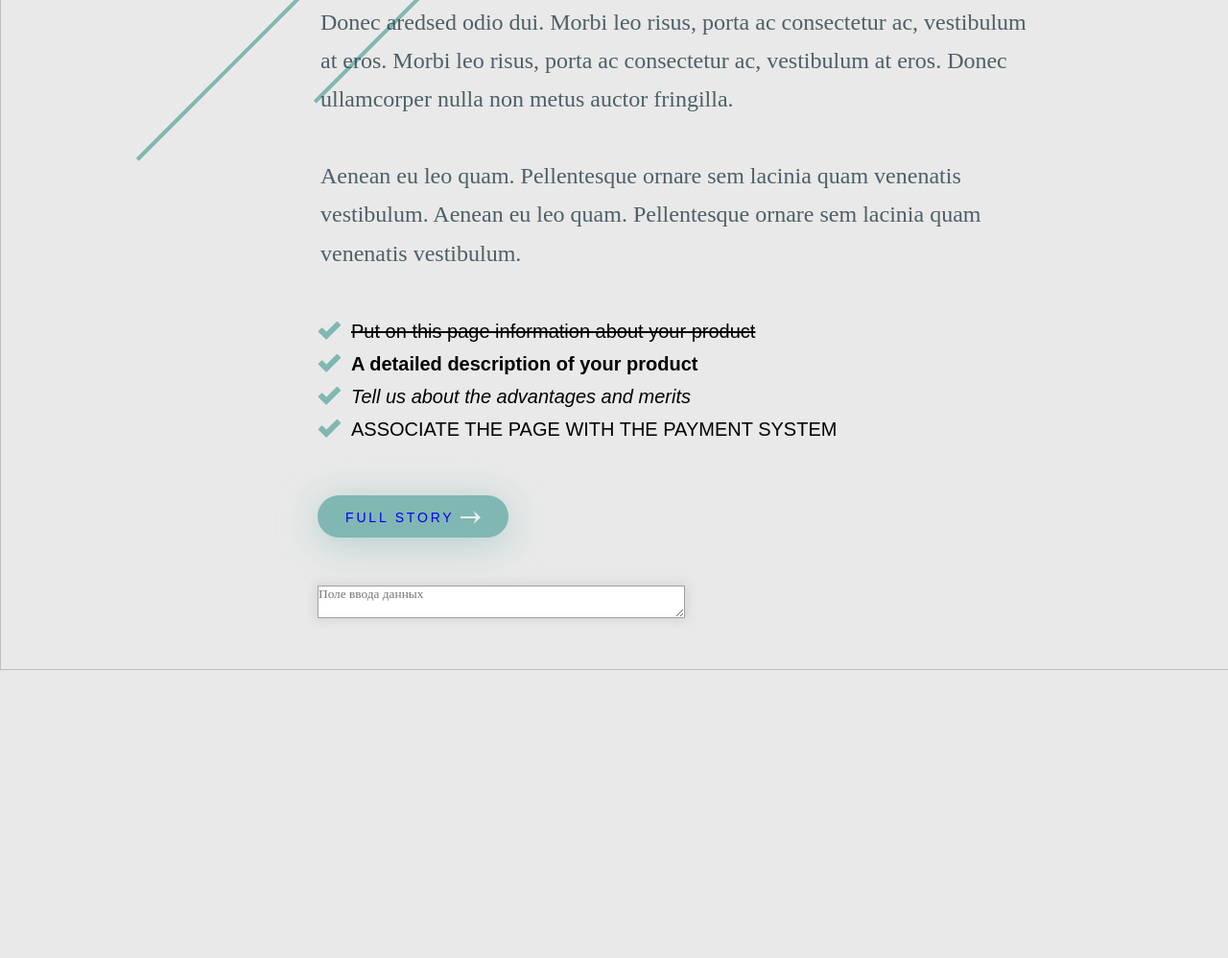
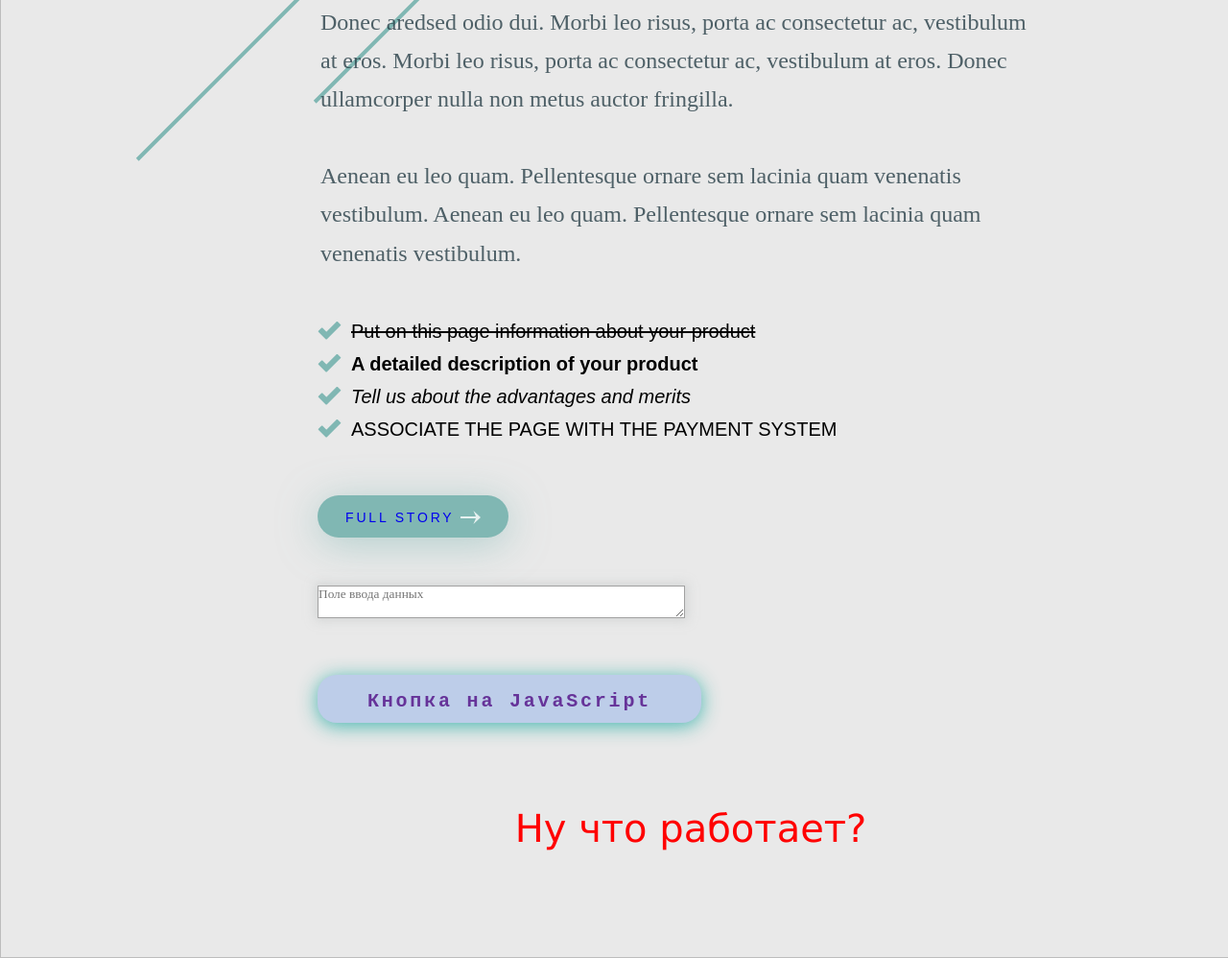
Before and after one commit to DenisAnf/practice-1, a plain HTML site: page index.html in a window 1280 px wide. Shown: the part 1002-2000 px from the top of the page at 96% size. Before the commit the page ends 1700 px from the top, so only its background shows below. Drawn offline with Linux system fonts and the light colour scheme.

Commit message:
add button on JS

```diff
--- a/css/style.css
+++ b/css/style.css
@@ -44,7 +44,7 @@ body {
 	background: url('../img/group-1.svg') 141px 106px/1190px 1064px no-repeat;
 	background-color: #e9e9e9;
 	width: 1440px;
-	height: 1700px;
+	height: 2000px;
 }
 
 .h1 {
@@ -178,3 +178,41 @@ body {
 	border: 1px solid wheat;
 	box-shadow: 0 0 10px 2px rgba(255, 0, 0, 0.363);
 }
+
+.botton-js {
+	color: rebeccapurple;
+	font-size: 20px;
+	font-weight: 900;
+	font-family: 'Courier New', Courier, monospace;
+	letter-spacing: 2.8px;
+	width: 400px;
+	height: 50px;
+	border-radius: 20px;
+	background-color: rgb(189, 205, 233);
+	text-align: center;
+	margin: 59px 0 50px 330px;
+	padding: 16px 0;
+	box-shadow: 0px 3px 20px 0 rgba(37, 173, 164, 0.84);
+}
+
+.output {
+	width: 70%;
+	margin: 60px auto 0;
+	font-size: 40px;
+	font-family: 'Lucida Sans', 'Lucida Sans Regular', 'Lucida Grande', 'Lucida Sans Unicode', Geneva, Verdana, sans-serif;
+	line-height: 1.5px;
+	text-align: center;
+	animation: red-blue 5s linear 0s infinite none;
+}
+
+@keyframes red-blue {
+	0% {
+		color: red;
+	}
+	50% {
+		color: blue;
+		}
+	100% {
+		color: red;
+	}
+}
--- a/index.html
+++ b/index.html
@@ -4,7 +4,7 @@
 	<meta charset="UTF-8">
 	<meta http-equiv="X-UA-Compatible" content="IE=edge">
 	<meta name="viewport" content="width=device-width, initial-scale=1.0">
-	<title>travel - 1 dz</title>
+	<title>Travel</title>
 	<link rel="stylesheet" href="css/style.css">
 
 </head>
@@ -36,9 +36,8 @@
 	<form action="#" method="post" enctype="application/x-www-form-urlencoded">
 		<textarea class="form" name="" cols="50" rows="2" placeholder="Поле ввода данных"></textarea>
 	</form>
-
-
-
-
+	<button type="button" class="botton-js">Кнопка на JavaScript</button>
+	<div class="output">Ну что работает?</div>
+	<script src="index.js"></script>
 </body>
 </html>
--- /dev/null
+++ b/index.js
@@ -0,0 +1,6 @@
+const button = document.querySelector('button');
+const output = document.querySelector('.output');
+
+button.addEventListener('click', function () {
+	output.innerHTML = 'Сергей, сработало! Мой первый JS код!';
+});
```
